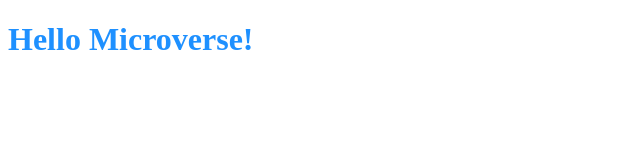
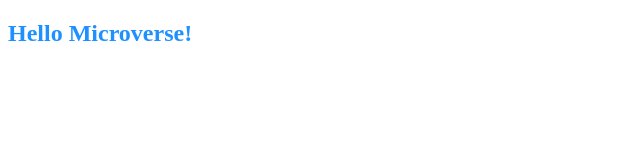
Before and after one commit to mahbubul14/hello-microverse, a plain HTML site: page index.html in a window 1280 px wide. Shown: the whole page, without its empty margins (0-640 px from the left). Drawn offline with Linux system fonts and the light colour scheme.

Commit message:
Complete all the requirements

```diff
--- a/index.html
+++ b/index.html
@@ -9,7 +9,7 @@
 </head>
 <body>
     <header>
-        <h1 class="heading">Hello Microverse!</h1>
+        <h2 class="heading">Hello Microverse!</h2>
     </header>
 </body>
 </html>
```
